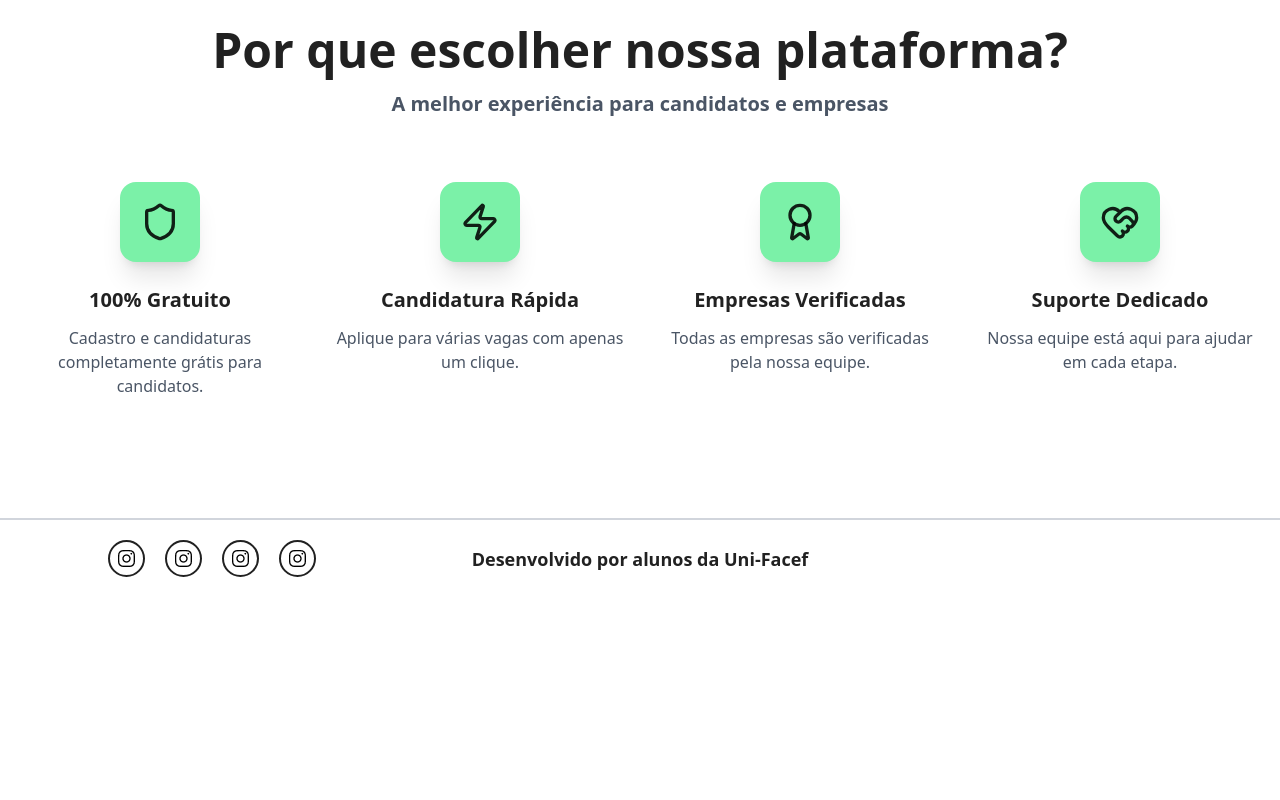
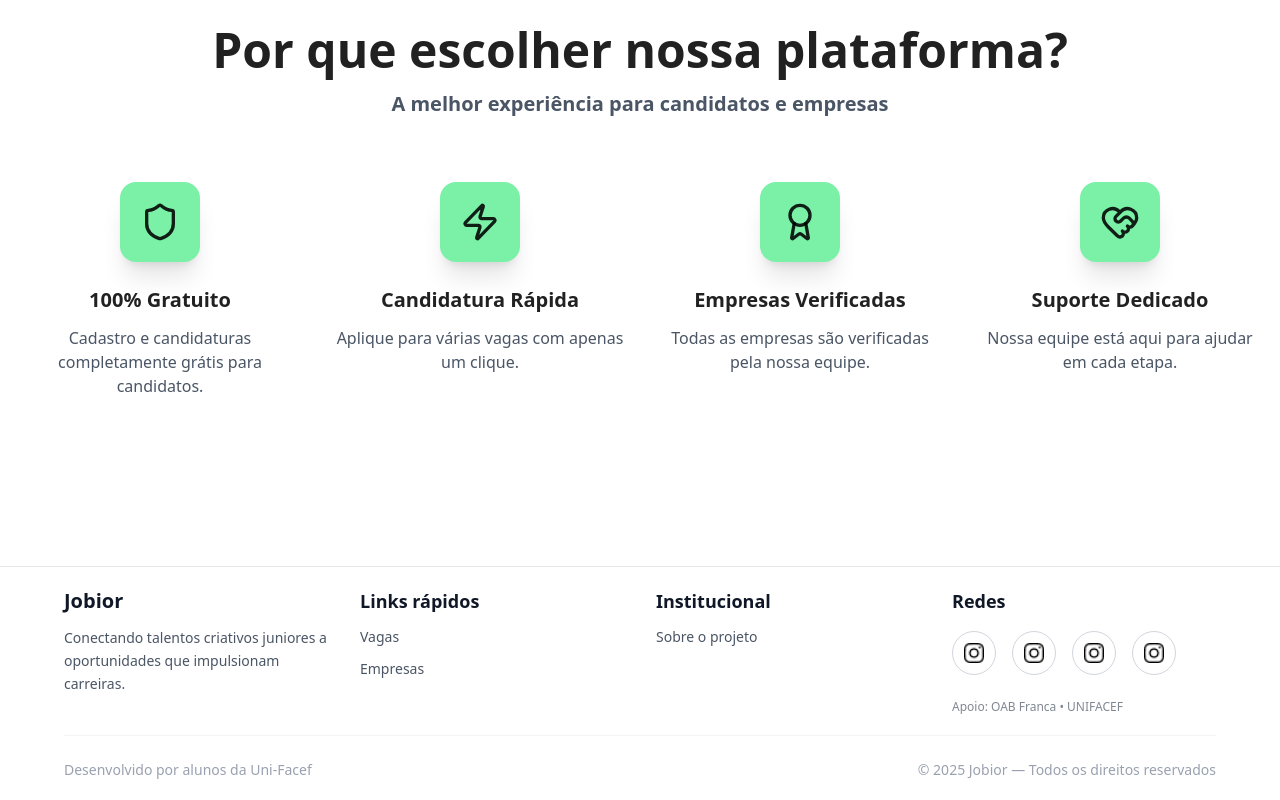
Before and after one commit to Trabalho-Tic/Tic-Site-de-vagas-de-emprego-, a React (Vite) app in the folder Frontend/TicFrontend/: page / in a window 1280 px wide. Shown: the part 1784-2584 px from the top of the page. Before the commit the page ends 2381 px from the top, so only its background shows below. Built offline with nearby package versions, Linux system fonts and the light colour scheme.

Commit message:
feat(company) Deixando o company funcional

```diff
--- a/Frontend/TicFrontend/src/Pages/Companies.jsx
+++ b/Frontend/TicFrontend/src/Pages/Companies.jsx
@@ -145,7 +145,7 @@ export default function Companies() {
                 <h3 className="text-lg font-semibold text-gray-800 mb-6">Vagas</h3>
                 <div className="grid grid-cols-1 md:grid-cols-2 gap-6">
                   {selectedCompany.vagas.map((vaga, i) => (
-                    <div key={i} className="border rounded-2xl p-5 shadow-sm hover:shadow-md transition-all duration-300">
+                    <Link to={`/vagas/${vaga.id}`} className="border rounded-2xl p-5 shadow-sm hover:shadow-md transition-all duration-300">
                       <div className="flex justify-between items-start mb-3">
                         <div>
                           <h4 className="font-semibold text-sm text-gray-800">{vaga.nome}</h4>
@@ -160,7 +160,7 @@ export default function Companies() {
                             Muitas candidaturas
                           </span>
                       </div>
-                    </div>
+                    </Link>
                   ))}
                 </div>
               </section>
--- a/Frontend/TicFrontend/src/Pages/CriarVagaRequisitos.jsx
+++ b/Frontend/TicFrontend/src/Pages/CriarVagaRequisitos.jsx
@@ -19,6 +19,7 @@ export default function CriarVagaRequisitos() {
   const [beneficios, setBeneficios] = useState([]);
 
   const [processoTexto, setProcessoTexto] = useState("");
+  const [time, setTime] = useState("");
 
   const [loading, setLoading] = useState(false);
 
@@ -91,7 +92,7 @@ export default function CriarVagaRequisitos() {
         body: {
           processoSeletivo: processoTexto,
           entrevistador: "",
-          time: "",
+          time: time,
         },
       });
 
@@ -250,6 +251,15 @@ Ex: Desenvolver APIs, integrar serviços, participar de code reviews..."
             onChange={(e) => setProcessoTexto(e.target.value)}
             className="w-full mt-3 border border-gray-300 rounded-lg p-3 focus:ring-2 focus:ring-purple-500"
           />
+          <label className="font-medium text-gray-800">Quem será seu time?</label>
+          <div className="flex gap-2 mt-2">
+            <input
+              placeholder="Ex: BI, Excel, RH..."
+              value={time}
+              onChange={(e) => setTime(e.target.value)}
+              className="flex-1 border border-gray-300 rounded-lg px-4 h-[48px]"
+            />
+          </div>
         </div>
 
         {/* BOTÃO */}
--- a/Frontend/TicFrontend/src/components/Footer.jsx
+++ b/Frontend/TicFrontend/src/components/Footer.jsx
@@ -1,29 +1,69 @@
 import React from "react";
-import insta from "../assets/instagram.png"
+import insta from "../assets/instagram.png";
+import { Link } from "react-router-dom";
 
 function Footer() {
+  return (
+    <footer className="border-t border-gray-200 bg-white px-6 py-5 mt-12">
 
-    return (
-        <footer className="flex flex-col lg:flex-row border-t-2 border-gray-300 lg:px-27 items-center py-5">
-            <div className="flex gap-5">
-                <button className="border-2 rounded-4xl p-2 transition-all duration-300 hover:-translate-y-1 hover:shadow-lg hover:shadow-green-300">
-                    <img src={insta} alt="" />
-                </button>
-                <button className="border-2 rounded-4xl p-2 transition-all duration-300 hover:-translate-y-1 hover:shadow-lg hover:shadow-green-300">
-                    <img src={insta} alt="" />
-                </button>
-                <button className="border-2 rounded-4xl p-2 transition-all duration-300 hover:-translate-y-1 hover:shadow-lg hover:shadow-green-300">
-                    <img src={insta} alt="" />
-                </button>
-                <button className="border-2 rounded-4xl p-2 transition-all duration-300 hover:-translate-y-1 hover:shadow-lg hover:shadow-green-300">
-                    <img src={insta} alt="" />
-                </button>
-            </div>
-            <div className="lg:absolute lg:left-1/2 font-semibold text-lg lg:transform lg:-translate-x-1/2 p-4">
-                <p>Desenvolvido por alunos da Uni-Facef</p>
-            </div>
-        </footer>
-    )
+      <div className="max-w-6xl mx-auto grid grid-cols-1 sm:grid-cols-2 lg:grid-cols-4 gap-8 text-gray-600">
+
+        {/* Coluna 1 – Marca */}
+        <div className="flex flex-col gap-3">
+          <h2 className="text-xl font-bold text-gray-900">Jobior</h2>
+          <p className="text-sm leading-relaxed">
+            Conectando talentos criativos juniores a oportunidades que impulsionam carreiras.
+          </p>
+        </div>
+
+        {/* Coluna 2 – Links rápidos */}
+        <div className="flex flex-col gap-3">
+          <h3 className="font-semibold text-lg text-gray-900">Links rápidos</h3>
+          <Link to={`/vagas`} className="text-sm hover:text-green-600 transition">Vagas</Link>
+          <Link to={`/empresas`} className="text-sm hover:text-green-600 transition">Empresas</Link>
+        </div>
+
+        {/* Coluna 3 – Institucional */}
+        <div className="flex flex-col gap-3">
+          <h3 className="font-semibold text-lg text-gray-900">Institucional</h3>
+          <Link to={`/about`} className="text-sm hover:text-green-600 transition">Sobre o projeto</Link>
+        </div>
+
+        {/* Coluna 4 – Redes sociais */}
+        <div className="flex flex-col gap-4 items-center sm:items-start">
+          <h3 className="font-semibold text-lg text-gray-900">Redes</h3>
+          <div className="flex gap-4">
+            {[1, 2, 3, 4].map(i => (
+              <button
+                key={i}
+                className="w-11 h-11 flex items-center justify-center border border-gray-300 rounded-full transition hover:-translate-y-1 hover:shadow-md"
+                aria-label="Instagram"
+              >
+                <img src={insta} alt="Instagram" className="w-5 h-5" />
+              </button>
+            ))}
+          </div>
+
+          <p className="text-xs mt-2 opacity-70">
+            Apoio: OAB Franca • UNIFACEF
+          </p>
+        </div>
+
+      </div>
+
+      <div className="max-w-6xl mx-auto mt-5 border-t border-gray-100 pt-6 flex flex-col sm:flex-row justify-between items-center text-gray-400 text-sm gap-3">
+
+        <p className="text-center sm:text-left">
+          Desenvolvido por alunos da Uni-Facef
+        </p>
+
+        <p className="text-center sm:text-right">
+          © 2025 Jobior — Todos os direitos reservados
+        </p>
+
+      </div>
+    </footer>
+  );
 }
 
-export default Footer
+export default Footer;
--- a/Frontend/TicFrontend/src/components/VagaDescricao.jsx
+++ b/Frontend/TicFrontend/src/components/VagaDescricao.jsx
@@ -32,6 +32,8 @@ function VagaDescricao() {
       try {
         const result = await useApi({ endpoint: `/vaga/${id}` });
         setVaga(result);
+
+        console.log(result)
 
         if (result?.id_company) {
           const response = await useApi({ endpoint: `/company/${result.id_company}` });
```
Also changed, not shown: 6 other files (tests, documents, lock files or other folders).
